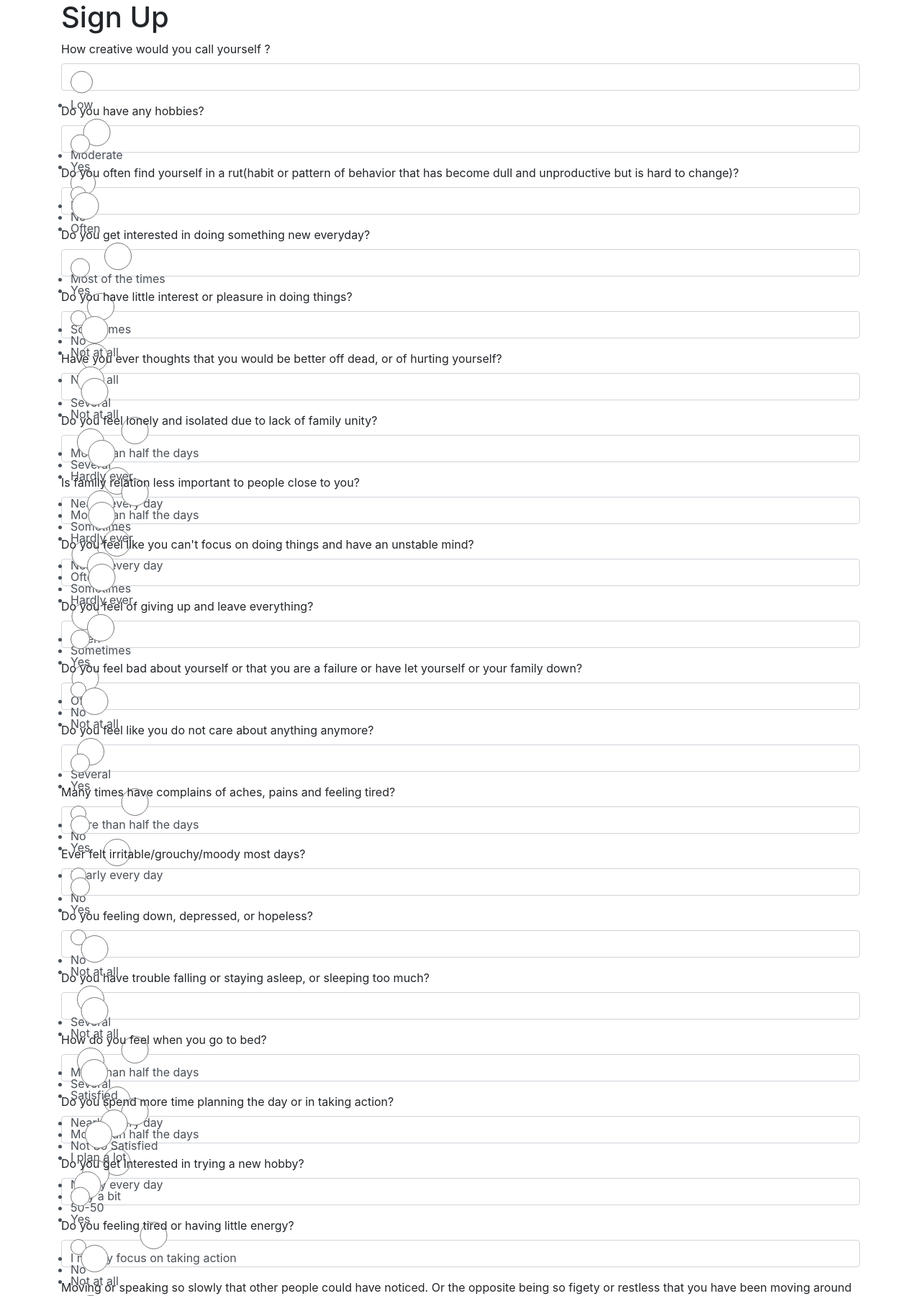
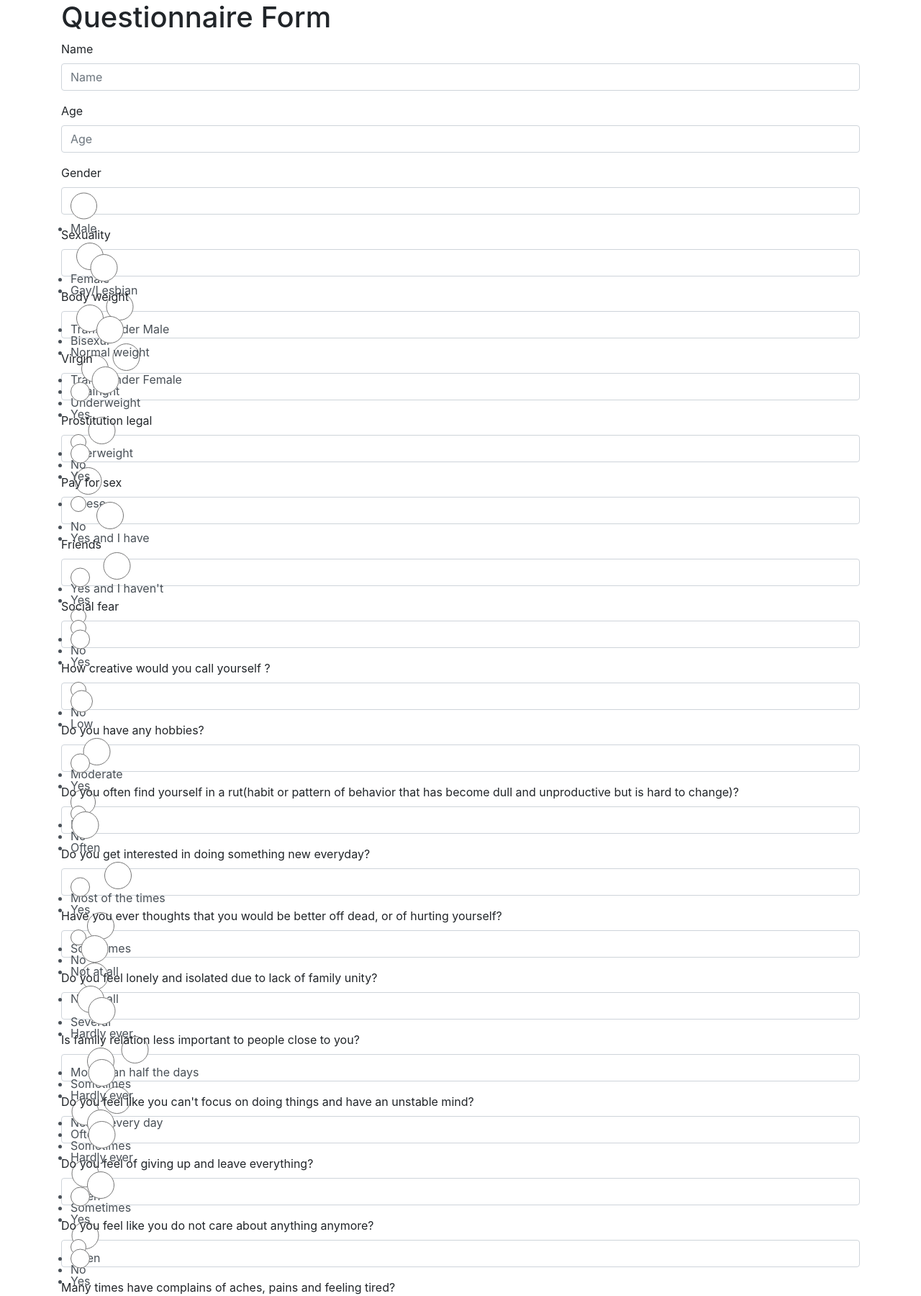
Before and after one commit to sachiket/Vapours, a Django app: page /accounts/form/ in a window 1280 px wide. Shown: the part 56-1856 px from the top of the page at 72% size. Run offline with Django 3.2, Linux system fonts and the light colour scheme; some libraries are stand-ins or nearby versions.

Commit message:
MOdifies Questionnaire Form

```diff
--- a/Vapors_app/forms.py
+++ b/Vapors_app/forms.py
@@ -5,9 +5,30 @@ from django.forms.widgets import RadioSelect
 # from .models import Order
 from django import forms
 from django.contrib.auth.models import User
-from .models import BlogComments
+from .models import Blog
 
-
+BODY= [
+        ('Normal weight','Normal weight'),
+        ('Underweight','Underweight'),
+        ('Overweight','Overweight'),
+        ('Obese','Obese'),
+    ]
+GENDER= [
+    ('Male', 'Male'),
+    ('Female', 'Female'),
+    ('Transgender Male', 'Transgender Male'),
+    ('Transgender Female', 'Transgender Female'),
+    ]
+SEX= [
+    ('Gay/Lesbian', 'Gay/Lesbian'),
+    ('Bisexul', 'Bisexul'),
+    ('Strainght', 'Strainght'),
+    ]
+PAY=[
+        ('Yes and I have', 'Yes and I have'),
+        ("Yes and I haven't", "Yes and I haven't"),
+        ('No', 'No'),
+    ]
 
 FCHOICES= [
     ('Low', 'Low'),
@@ -81,63 +102,81 @@ class UserCreateForm(UserCreationForm):
 
 
 class BlogCommentsForm(forms.ModelForm):
-    f1 = forms.ChoiceField(choices=FCHOICES, widget=forms.RadioSelect())
-    f2 = forms.ChoiceField(choices=bCHOICES, widget=forms.RadioSelect())
-    f3 = forms.ChoiceField(choices=a1CHOICES, widget=forms.RadioSelect())
-    f4 = forms.ChoiceField(choices=bCHOICES, widget=forms.RadioSelect())
-    f5 = forms.ChoiceField(choices=aCHOICES, widget=forms.RadioSelect())
-    f6 = forms.ChoiceField(choices=aCHOICES, widget=forms.RadioSelect())
-    f7 = forms.ChoiceField(choices=cCHOICES, widget=forms.RadioSelect())
-    f8 = forms.ChoiceField(choices=cCHOICES, widget=forms.RadioSelect())
-    f9 = forms.ChoiceField(choices=cCHOICES, widget=forms.RadioSelect())
-    f10 = forms.ChoiceField(choices=bCHOICES, widget=forms.RadioSelect())
-    f11 = forms.ChoiceField(choices=aCHOICES, widget=forms.RadioSelect())
-    f12 = forms.ChoiceField(choices=bCHOICES, widget=forms.RadioSelect())
-    f13 = forms.ChoiceField(choices=bCHOICES, widget=forms.RadioSelect())
-    f14 = forms.ChoiceField(choices=bCHOICES, widget=forms.RadioSelect())
-    f15 = forms.ChoiceField(choices=aCHOICES, widget=forms.RadioSelect())
-    f16 = forms.ChoiceField(choices=aCHOICES, widget=forms.RadioSelect())
-    f17 = forms.ChoiceField(choices=eCHOICES, widget=forms.RadioSelect())
-    f18 = forms.ChoiceField(choices=dCHOICES, widget=forms.RadioSelect())
-    f19 = forms.ChoiceField(choices=bCHOICES, widget=forms.RadioSelect())
-    f20 = forms.ChoiceField(choices=aCHOICES, widget=forms.RadioSelect())
-    f21 = forms.ChoiceField(choices=aCHOICES, widget=forms.RadioSelect())
-    f22 = forms.ChoiceField(choices=aCHOICES, widget=forms.RadioSelect())
-    f23 = forms.ChoiceField(choices=eCHOICES, widget=forms.RadioSelect())
-    f24 = forms.ChoiceField(choices=fCHOICES, widget=forms.RadioSelect())
-    f25 = forms.ChoiceField(choices=gCHOICES, widget=forms.RadioSelect())
-    f26 = forms.ChoiceField(choices=bCHOICES, widget=forms.RadioSelect())
-    f27 = forms.ChoiceField(choices=aCHOICES, widget=forms.RadioSelect())
+    Gender = forms.ChoiceField(choices=GENDER, widget=forms.RadioSelect())
+    Sexuality = forms.ChoiceField(choices=SEX, widget=forms.RadioSelect())
+    Body_weight = forms.ChoiceField(choices=BODY, widget=forms.RadioSelect())
+    Virgin = forms.ChoiceField(choices=bCHOICES, widget=forms.RadioSelect())
+    Prostitution_legal = forms.ChoiceField(choices=bCHOICES, widget=forms.RadioSelect())
+    Pay_for_sex = forms.ChoiceField(choices=PAY, widget=forms.RadioSelect())
+    Friends = forms.ChoiceField(choices=bCHOICES, widget=forms.RadioSelect())
+    Social_fear = forms.ChoiceField(choices=bCHOICES, widget=forms.RadioSelect())
+    PHQ1A = forms.ChoiceField(choices=FCHOICES, widget=forms.RadioSelect())
+    PHQ1B = forms.ChoiceField(choices=bCHOICES, widget=forms.RadioSelect())
+    PHQ1C = forms.ChoiceField(choices=a1CHOICES, widget=forms.RadioSelect())
+    PHQ1D = forms.ChoiceField(choices=bCHOICES, widget=forms.RadioSelect())
+    #f5 = forms.ChoiceField(choices=aCHOICES, widget=forms.RadioSelect())
+    PHQ9  = forms.ChoiceField(choices=aCHOICES, widget=forms.RadioSelect())
+    PHQ6A = forms.ChoiceField(choices=cCHOICES, widget=forms.RadioSelect())
+    PHQ6B = forms.ChoiceField(choices=cCHOICES, widget=forms.RadioSelect())
+    PHQ6C = forms.ChoiceField(choices=cCHOICES, widget=forms.RadioSelect())
+    PHQ6D = forms.ChoiceField(choices=bCHOICES, widget=forms.RadioSelect())
+    #f11 = forms.ChoiceField(choices=aCHOICES, widget=forms.RadioSelect())
+    PHQ2A = forms.ChoiceField(choices=bCHOICES, widget=forms.RadioSelect())
+    PHQ2B = forms.ChoiceField(choices=bCHOICES, widget=forms.RadioSelect())
+    PHQ2C = forms.ChoiceField(choices=bCHOICES, widget=forms.RadioSelect())
+    #f15 = forms.ChoiceField(choices=aCHOICES, widget=forms.RadioSelect())
+    PHQ3 = forms.ChoiceField(choices=aCHOICES, widget=forms.RadioSelect())
+    PHQ4A = forms.ChoiceField(choices=eCHOICES, widget=forms.RadioSelect())
+    PHQ4B = forms.ChoiceField(choices=dCHOICES, widget=forms.RadioSelect())
+    PHQ4C = forms.ChoiceField(choices=bCHOICES, widget=forms.RadioSelect())
+    #f20 = forms.ChoiceField(choices=aCHOICES, widget=forms.RadioSelect())
+    PHQ8 = forms.ChoiceField(choices=aCHOICES, widget=forms.RadioSelect())
+    PHQ5 = forms.ChoiceField(choices=aCHOICES, widget=forms.RadioSelect())
+    PHQ7A = forms.ChoiceField(choices=eCHOICES, widget=forms.RadioSelect())
+    PHQ7B = forms.ChoiceField(choices=fCHOICES, widget=forms.RadioSelect())
+    PHQ7C = forms.ChoiceField(choices=gCHOICES, widget=forms.RadioSelect())
+    PHQ7D = forms.ChoiceField(choices=bCHOICES, widget=forms.RadioSelect())
+    #f27 = forms.ChoiceField(choices=aCHOICES, widget=forms.RadioSelect())
     class Meta:
-        model= BlogComments
+        model= Blog
         fields= '__all__'
 
     def __init__(self,*args,**kwargs):
         super().__init__(*args,**kwargs)
-        self.fields['f1'].label = 'How creative would you call yourself ?'
-        self.fields['f2'].label = 'Do you have any hobbies?'
-        self.fields['f3'].label = 'Do you often find yourself in a rut(habit or pattern of behavior that has become dull and unproductive but is hard to change)?'
-        self.fields['f4'].label = 'Do you get interested in doing something new everyday?'
-        self.fields['f5'].label = 'Do you have little interest or pleasure in doing things?'
-        self.fields['f6'].label = 'Have you ever thoughts that you would be better off dead, or of hurting yourself?'
-        self.fields['f7'].label = 'Do you feel lonely and isolated due to lack of family unity?'
-        self.fields['f8'].label = 'Is family relation less important to people close to you?'
-        self.fields['f9'].label = "Do you feel like you can't focus on doing things and have an unstable mind?"
-        self.fields['f10'].label = 'Do you feel of giving up and leave everything?'
-        self.fields['f11'].label = 'Do you feel bad about yourself or that you are a failure or have let yourself or your family down?'
-        self.fields['f12'].label = 'Do you feel like you do not care about anything anymore? '
-        self.fields['f13'].label = 'Many times have complains of aches, pains and feeling tired?'
-        self.fields['f14'].label = 'Ever felt irritable/grouchy/moody most days?'
-        self.fields['f15'].label = 'Do you feeling down, depressed, or hopeless?'
-        self.fields['f16'].label = 'Do you have trouble falling or staying asleep, or sleeping too much?'
-        self.fields['f17'].label = 'How do you feel when you go to bed?'
-        self.fields['f18'].label = 'Do you spend more time planning the day or in taking action? '
-        self.fields['f19'].label = 'Do you get interested in trying a new hobby?'
-        self.fields['f20'].label = 'Do you feeling tired or having little energy?'
-        self.fields['f21'].label = 'Moving or speaking so slowly that other people could have noticed. Or the opposite being so figety or restless that you have been moving around a lot more than usual?'
-        self.fields['f22'].label = 'Do you have poor appetite or overeating?'
-        self.fields['f23'].label = 'Are you satisfied with your current job or education?'
-        self.fields['f24'].label = 'Do you find it difficult to concentrate on this job/education?'
-        self.fields['f25'].label = 'Do you have a dream? Is your current status anywhere near it?'
-        self.fields['f26'].label = 'Are you satisfied with the amount of effort you put in to achieve your dream?'
-        self.fields['f27'].label = 'Do you feel trouble concentrating on things, such as reading the newspaper or watching television?'
+        # self.fields['Name'].label = 'Name'
+        # self.fields['Age'].label = 'Age'
+        # self.fields['Gender'].label = 'Gender'
+        # self.fields['Sexuality'].label = 'Sexuality'
+        # self.fields['Body_weight'].label = 'Body_weight'
+        # self.fields['Virgin'].label = 'Virgin'
+        # self.fields['Prostitution_legal'].label = 'Prostitution_legal'
+        # self.fields['Pay_for_sex'].label = 'Pay_for_sex'
+        # self.fields['Friends'].label = 'Friends'
+        # self.fields['Social_fear'].label = 'Social_fear'
+        self.fields['PHQ1A'].label = 'How creative would you call yourself ?'
+        self.fields['PHQ1B'].label = 'Do you have any hobbies?'
+        self.fields['PHQ1C'].label = 'Do you often find yourself in a rut(habit or pattern of behavior that has become dull and unproductive but is hard to change)?'
+        self.fields['PHQ1D'].label = 'Do you get interested in doing something new everyday?'
+        #self.fields['f5  '].label = 'Do you have little interest or pleasure in doing things?'
+        self.fields['PHQ9'].label = 'Have you ever thoughts that you would be better off dead, or of hurting yourself?'
+        self.fields['PHQ6A'].label = 'Do you feel lonely and isolated due to lack of family unity?'
+        self.fields['PHQ6B'].label = 'Is family relation less important to people close to you?'
+        self.fields['PHQ6C'].label = "Do you feel like you can't focus on doing things and have an unstable mind?"
+        self.fields['PHQ6D'].label = 'Do you feel of giving up and leave everything?'
+        #self.fields['f11 '].label = 'Do you feel bad about yourself or that you are a failure or have let yourself or your family down?'
+        self.fields['PHQ2A'].label = 'Do you feel like you do not care about anything anymore? '
+        self.fields['PHQ2B'].label = 'Many times have complains of aches, pains and feeling tired?'
+        self.fields['PHQ2C'].label = 'Ever felt irritable/grouchy/moody most days?'
+        #self.fields['f15 '].label = 'Do you feeling down, depressed, or hopeless?'
+        self.fields['PHQ3'].label = 'Do you have trouble falling or staying asleep, or sleeping too much?'
+        self.fields['PHQ4A'].label = 'How do you feel when you go to bed?'
+        self.fields['PHQ4B'].label = 'Do you spend more time planning the day or in taking action? '
+        self.fields['PHQ4C'].label = 'Do you get interested in trying a new hobby?'
+        #self.fields['f20 '].label = 'Do you feeling tired or having little energy?'
+        self.fields['PHQ8'].label = 'Moving or speaking so slowly that other people could have noticed. Or the opposite being so figety or restless that you have been moving around a lot more than usual?'
+        self.fields['PHQ5'].label = 'Do you have poor appetite or overeating?'
+        self.fields['PHQ7A'].label = 'Are you satisfied with your current job or education?'
+        self.fields['PHQ7B'].label = 'Do you find it difficult to concentrate on this job/education?'
+        self.fields['PHQ7C'].label = 'Do you have a dream? Is your current status anywhere near it?'
+        self.fields['PHQ7D'].label = 'Are you satisfied with the amount of effort you put in to achieve your dream?'
+        #self.fields['f27'].label = 'Do you feel trouble concentrating on things, such as reading the newspaper or watching television?'
--- a/Vapors_app/templates/accounts/qform.html
+++ b/Vapors_app/templates/accounts/qform.html
@@ -63,7 +63,7 @@
 
 {% block content %}
 <div class="container">
-  <h1>Sign Up</h1>
+  <h1>Questionnaire Form</h1>
   <form  method="POST">
     {% csrf_token %}
     {% bootstrap_form form %}
--- a/Vapors_app/views.py
+++ b/Vapors_app/views.py
@@ -6,7 +6,7 @@ from django.views.generic import TemplateView
 from django.http import HttpResponse
 from . import forms
 from . import models
-from .models import BlogComments
+from .models import Blog
 from .forms import BlogCommentsForm
 # Create your views here.
 
@@ -20,7 +20,36 @@ class SignUp(CreateView):
 
 def showform(request):
     form= BlogCommentsForm(request.POST or None)
+    # form2=BlogCommentsForm.request.get(value)
+    #print(form)
+    phq_list = []
     if form.is_valid():
+        phq_list.append(form.cleaned_data['PHQ1A'])
+        phq_list.append(form.cleaned_data['PHQ1B'])
+        phq_list.append(form.cleaned_data['PHQ1C'])
+        phq_list.append(form.cleaned_data['PHQ1D'])
+        phq_list.append(form.cleaned_data['PHQ9'])
+        phq_list.append(form.cleaned_data['PHQ6A'])
+        phq_list.append(form.cleaned_data['PHQ6B'])
+        phq_list.append(form.cleaned_data['PHQ6C'])
+        phq_list.append(form.cleaned_data['PHQ6D'])
+        phq_list.append(form.cleaned_data['PHQ2A'])
+        phq_list.append(form.cleaned_data['PHQ2B'])
+        phq_list.append(form.cleaned_data['PHQ2C'])
+        phq_list.append(form.cleaned_data['PHQ3'])
+        phq_list.append(form.cleaned_data['PHQ4A'])
+        phq_list.append(form.cleaned_data['PHQ4B'])
+        phq_list.append(form.cleaned_data['PHQ4C'])
+        phq_list.append(form.cleaned_data['PHQ8'])
+        phq_list.append(form.cleaned_data['PHQ5'])
+        phq_list.append(form.cleaned_data['PHQ7A'])
+        phq_list.append(form.cleaned_data['PHQ7B'])
+        phq_list.append(form.cleaned_data['PHQ7C'])
+        phq_list.append(form.cleaned_data['PHQ7D'])
+        print(phq_list)
+
+
+
         form.save()
         return redirect('home')
 
@@ -36,11 +65,11 @@ def export_users_csv(request):
     response['Content-Disposition'] = 'attachment; filename="user.csv"'
 
     writer = csv.writer(response)
-    writer.writerow(['f1', 'f2', 'f3', 'f4','f5', 'f6', 'f7', 'f8','f9', 'f10', 'f11', 'f12','f13', 'f14', 'f15', 'f16','f17', 'f18', 'f19', 'f20','f21', 'f22', 'f23', 'f24','f25', 'f26', 'f27'])
+    writer.writerow(['Name','Age','Gender','Sexuality','Bodyweight','Virgin','Prostitution_legal','Pay_for_sex','Friends','Social_fear','PHQ1A','PHQ1B','PHQ1C','PHQ9','PHQ6A','PHQ6B','PHQ6C','PHQ6D','PHQ2A','PHQ2B','PHQ2C','PHQ3','PHQ4A','PHQ4B','PHQ4C','PHQ8','PHQ9','PHQ7A','PHQ7B','PHQ7C','PHQ7D'])
 
-    users = BlogComments.objects.all()
+    users = Blog.objects.all()
     for obj in users:
-        writer.writerow([obj.f1 ,obj.f2, obj.f3, obj.f4, obj.f5,obj.f6 ,obj.f7, obj.f8, obj.f9, obj.f10,obj.f11 ,obj.f12, obj.f13, obj.f14, obj.f15,obj.f16 ,obj.f17, obj.f18, obj.f19, obj.f20,obj.f21 ,obj.f22, obj.f23, obj.f24, obj.f25, obj.f26, obj.f27])
+        writer.writerow([obj.Name,obj.Age,obj.Gender,obj.Sexuality,obj.Body_weight,obj.Virgin,obj.Prostitution_legal,obj.Pay_for_sex,obj.Friends,obj.Social_fear,obj.PHQ1A ,obj.PHQ1B, obj.PHQ1C, obj.PHQ9, obj.PHQ6A,obj.PHQ6B ,obj.PHQ6C, obj.PHQ6D, obj.PHQ2A, obj.PHQ2B,obj.PHQ2C ,obj.PHQ3, obj.PHQ4A, obj.PHQ4B, obj.PHQ4C,obj.PHQ8 ,obj.PHQ5, obj.PHQ7A, obj.PHQ7B, obj.PHQ7C,obj.PHQ7D])
 
     return response
 
--- a/templates/base.html
+++ b/templates/base.html
@@ -26,7 +26,7 @@
             {% if user.is_authenticated %}
               <li><a class="nav-link" href="{% url 'test' %}">Dashboard</a></li>
               <li><a class="nav-link" href="{% url 'accounts:qform' %}">Reporting Page</a></li>
-              <li><a class="nav-link" href="#">Result Display Page</a></li>
+              <!-- <li><a class="nav-link" href="#">Result Display Page</a></li> -->
               <li><a class="nav-link" href="{% url 'accounts:logout' %}">Log Out</a></li>
 
             {% else %}
```
Also changed, not shown: Vapors_app/models.py (+38 -28 lines), static/images/forms.py (added, +27 -0 lines), static/images/models.py (added, +14 -0 lines), templates/test.html (+6 -6 lines), Vapors_app/migrations/0003_auto_20190401_1746.py (added), Vapors_app/migrations/0004_auto_20190402_0232.py (added), Vapors_app/migrations/0005_auto_20190402_0234.py (added), Vapors_app/migrations/0006_auto_20190402_0246.py (added), Vapors_app/migrations/0007_auto_20190402_0248.py (added), db.sqlite3, static/images/demo.png (added).
